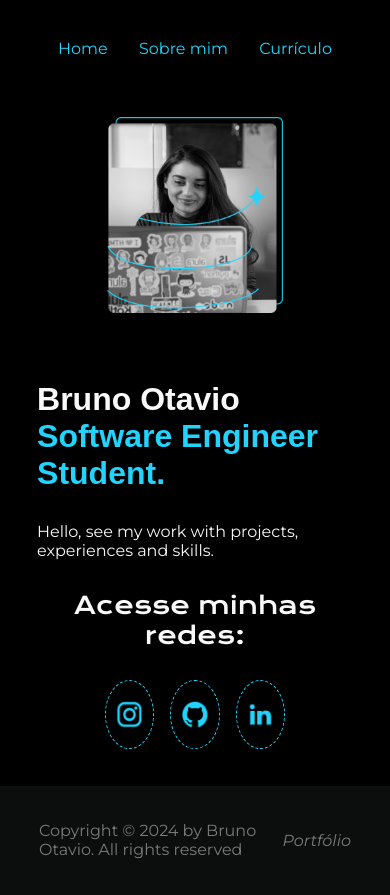
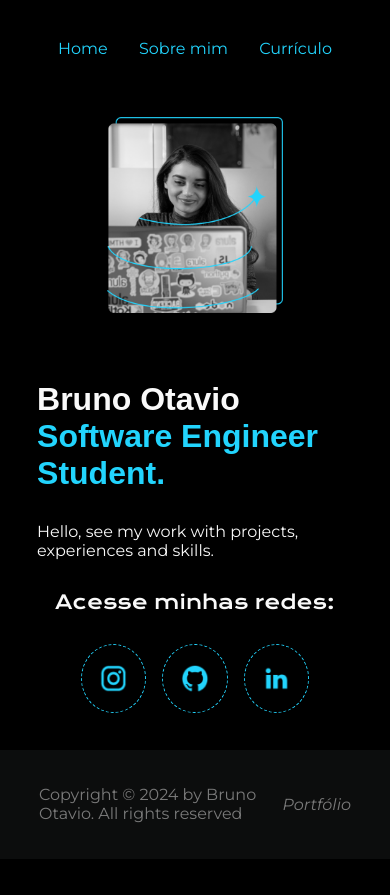
Before and after one commit to Brunootavioliveira/First-HTML.CSS, a plain HTML site: page index.html in a window 390 px wide. After the commit the page ends 859 px from the top, so only its background shows below. Drawn offline with nearby package versions, Linux system fonts and the light colour scheme.

Commit message:
cabecalho

```diff
--- a/styles/about.css
+++ b/styles/about.css
@@ -131,7 +131,7 @@ footer {
         gap: 10%;
     }
     .cabecalho_link {
-        font-size: 1%;
+        font-size: 1rem;
         gap: 10%;
     }
     .apresentacao {
--- a/styles/style.css
+++ b/styles/style.css
@@ -191,7 +191,7 @@ footer {
         padding: 5%;
     }
     .apresentaçao_redes{
-        font-size: 1.5rem;
+        font-size: 1.2rem;
     }
     .apresentacao__links {
         display: flex;
@@ -205,7 +205,7 @@ footer {
         display: flex;
         justify-content: center;
         gap: 0.9rem;
-        width: 15%;
+        width: 20%;
         text-align: center;
         border-radius: 50%;
         border: 1px dashed var(--cor0);
```
